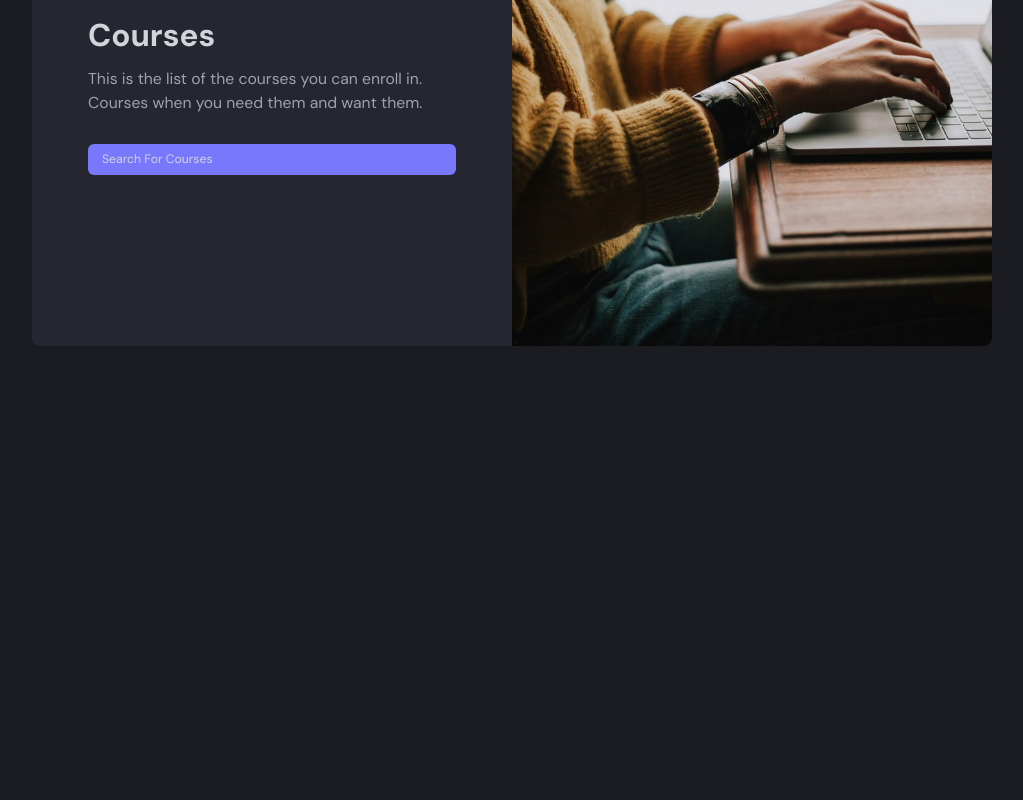
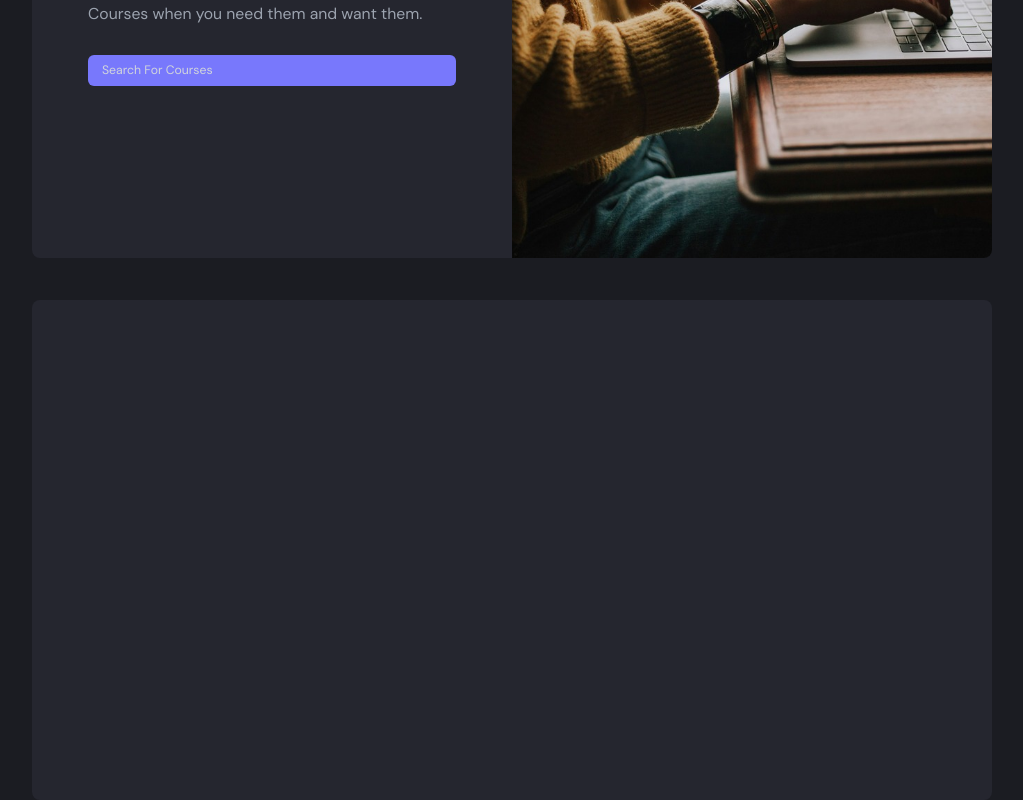
Before and after one commit to DenzelMswazi/learning, a Next.js app in the folder client/: page / in a window 1280 px wide. Shown: the part 365-1165 px from the top of the page, without its empty margins (128-1151 px from the left). Before the commit the page ends 800 px from the top, so only its background shows below. Built offline with nearby package versions, Linux system fonts and the light colour scheme.

Commit message:
add the supporting factor

```diff
--- a/client/src/app/(nondashboard)/landing/page.tsx
+++ b/client/src/app/(nondashboard)/landing/page.tsx
@@ -48,6 +48,14 @@ const Landing = () => {
                 ))}
             </div>
          </motion.div>
+         <motion.div
+         initial={{ y:20, opacity: 0}}
+         animate={{ y:0, opacity: 1}}
+         transition={{ duration: 0.5}}
+         viewport={{ amount: 0.3, once: true}}
+         className="landing__hero">
+
+         </motion.div>
     </motion.div>
   )
 }
--- a/client/src/components/NonDashboardNavbar.tsx
+++ b/client/src/components/NonDashboardNavbar.tsx
@@ -27,6 +27,9 @@ const NonDashboardNavbar = () => {
         <span className="nondashboard-navbar__notification-indicator"></span>
          <Bell className="nondashboard-navbar__notification-icon" />
       </button>
+
+      {/* SIGN IN BUTTON */}
+
      </div>
    </nav>
   )
```
